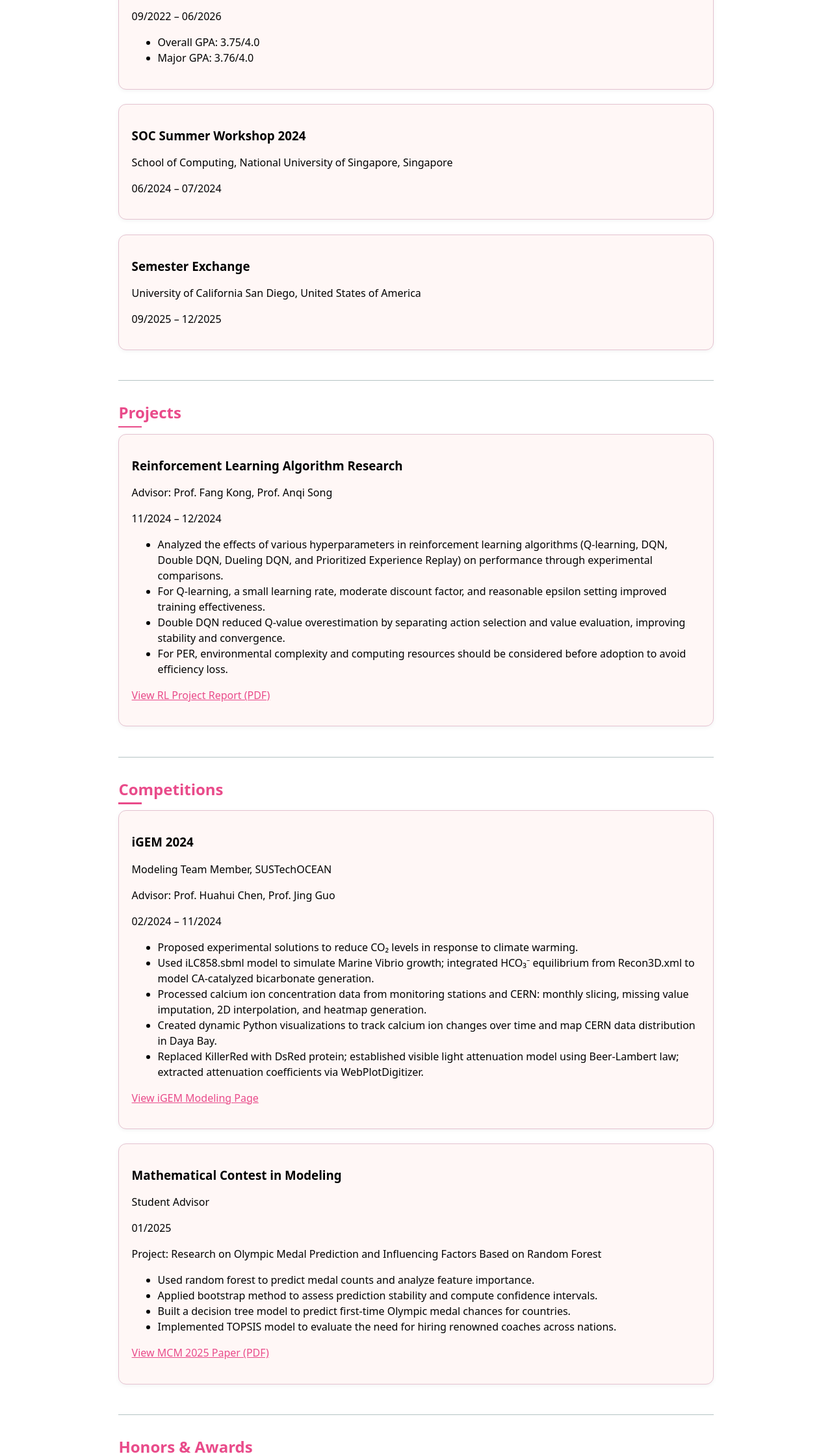
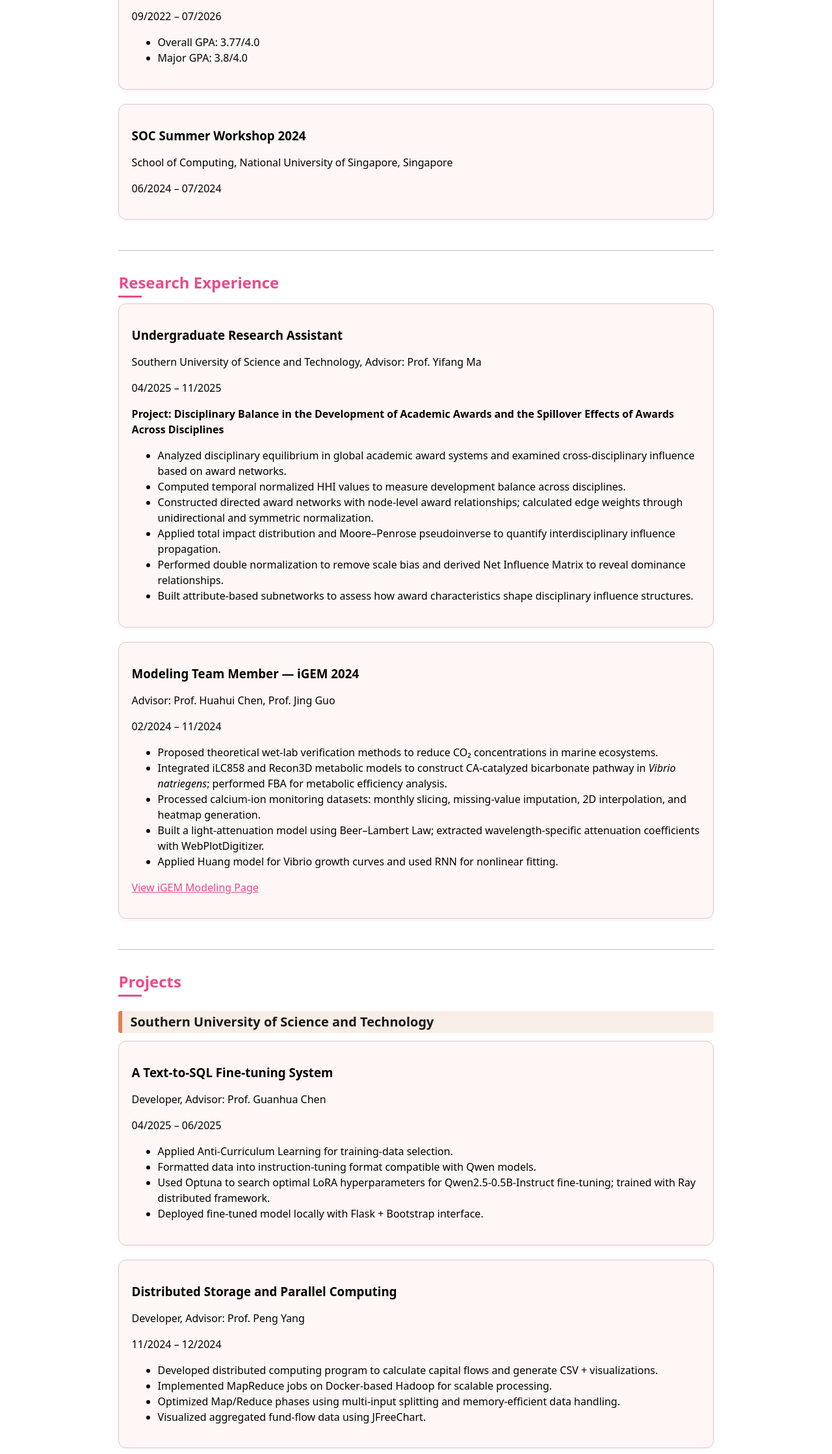
Before and after one commit to Zeng-xinyi/portfolio, a website: page resume/index.html in a window 1280 px wide. Shown: the part 325-2563 px from the top of the page at 65% size. Drawn offline with Linux system fonts and the light colour scheme.

Commit message:
update cv

```diff
--- a/resume/index.html
+++ b/resume/index.html
@@ -10,76 +10,164 @@
 
 <h1>My Resume</h1>
 
+<!-- ===================== EDUCATION ===================== -->
 <section>
     <h2>Education</h2>
+
     <article>
         <h3>Bachelor of Science in Data Science and Big Data Technology</h3>
-            <p><img src="../images/logo.png" alt="Southern University of Science and Technology logo" style="width: 24px;"> Southern University of Science and Technology, Shenzhen, China</p>
-            <p><time datetime="2022-09">09/2022</time> – <time datetime="2026-06">06/2026</time></p>
+        <p><img src="../images/logo.png" alt="Southern University of Science and Technology logo" style="width: 24px;">
+            Southern University of Science and Technology, Shenzhen, China</p>
+        <p><time datetime="2022-09">09/2022</time> – <time datetime="2026-07">07/2026</time></p>
         <ul>
-                <li>Overall GPA: 3.75/4.0</li>
-                <li>Major GPA: 3.76/4.0</li>
+            <li>Overall GPA: 3.77/4.0</li>
+            <li>Major GPA: 3.8/4.0</li>
         </ul>
     </article>
+
     <article>
         <h3>SOC Summer Workshop 2024</h3>
         <p>School of Computing, National University of Singapore, Singapore</p>
         <p><time datetime="2024-06">06/2024</time> – <time datetime="2024-07">07/2024</time></p>
     </article>
+</section>
+
+<!-- ===================== RESEARCH EXPERIENCE ===================== -->
+<section>
+    <h2>Research Experience</h2>
+
     <article>
-            <h3>Semester Exchange</h3>
-            <p>University of California San Diego, United States of America</p>
-            <p><time datetime="2025-09">09/2025</time> – <time datetime="2025-12">12/2025</time></p>
+        <h3>Undergraduate Research Assistant</h3>
+        <p>Southern University of Science and Technology, Advisor: Prof. Yifang Ma</p>
+        <p><time datetime="2025-04">04/2025</time> – <time datetime="2025-11">11/2025</time></p>
+        <p><strong>Project: Disciplinary Balance in the Development of Academic Awards and the Spillover Effects of Awards Across Disciplines</strong></p>
+        <ul>
+            <li>Analyzed disciplinary equilibrium in global academic award systems and examined cross-disciplinary influence based on award networks.</li>
+            <li>Computed temporal normalized HHI values to measure development balance across disciplines.</li>
+            <li>Constructed directed award networks with node-level award relationships; calculated edge weights through unidirectional and symmetric normalization.</li>
+            <li>Applied total impact distribution and Moore–Penrose pseudoinverse to quantify interdisciplinary influence propagation.</li>
+            <li>Performed double normalization to remove scale bias and derived Net Influence Matrix to reveal dominance relationships.</li>
+            <li>Built attribute-based subnetworks to assess how award characteristics shape disciplinary influence structures.</li>
+        </ul>
+    </article>
+
+    <article>
+        <h3>Modeling Team Member — iGEM 2024</h3>
+        <p>Advisor: Prof. Huahui Chen, Prof. Jing Guo</p>
+        <p><time datetime="2024-02">02/2024</time> – <time datetime="2024-11">11/2024</time></p>
+        <ul>
+            <li>Proposed theoretical wet-lab verification methods to reduce CO₂ concentrations in marine ecosystems.</li>
+            <li>Integrated iLC858 and Recon3D metabolic models to construct CA-catalyzed bicarbonate pathway in <em>Vibrio natriegens</em>; performed FBA for metabolic efficiency analysis.</li>
+            <li>Processed calcium-ion monitoring datasets: monthly slicing, missing-value imputation, 2D interpolation, and heatmap generation.</li>
+            <li>Built a light-attenuation model using Beer–Lambert Law; extracted wavelength-specific attenuation coefficients with WebPlotDigitizer.</li>
+            <li>Applied Huang model for Vibrio growth curves and used RNN for nonlinear fitting.</li>
+        </ul>
+        <p><a href="https://2024.igem.wiki/sustechocean/model" target="_blank">View iGEM Modeling Page</a></p>
     </article>
 </section>
 
+<!-- ===================== PROJECTS ===================== -->
 <section>
     <h2>Projects</h2>
+
+    <!-- SUSTech -->
+    <h3 class="sub-title">Southern University of Science and Technology</h3>
+
+    <article>
+        <h3>A Text-to-SQL Fine-tuning System</h3>
+        <p>Developer, Advisor: Prof. Guanhua Chen</p>
+        <p><time datetime="2025-04">04/2025</time> – <time datetime="2025-06">06/2025</time></p>
+        <ul>
+            <li>Applied Anti-Curriculum Learning for training-data selection.</li>
+            <li>Formatted data into instruction-tuning format compatible with Qwen models.</li>
+            <li>Used Optuna to search optimal LoRA hyperparameters for Qwen2.5-0.5B-Instruct fine-tuning; trained with Ray distributed framework.</li>
+            <li>Deployed fine-tuned model locally with Flask + Bootstrap interface.</li>
+        </ul>
+    </article>
+
+    <article>
+        <h3>Distributed Storage and Parallel Computing</h3>
+        <p>Developer, Advisor: Prof. Peng Yang</p>
+        <p><time datetime="2024-11">11/2024</time> – <time datetime="2024-12">12/2024</time></p>
+        <ul>
+            <li>Developed distributed computing program to calculate capital flows and generate CSV + visualizations.</li>
+            <li>Implemented MapReduce jobs on Docker-based Hadoop for scalable processing.</li>
+            <li>Optimized Map/Reduce phases using multi-input splitting and memory-efficient data handling.</li>
+            <li>Visualized aggregated fund-flow data using JFreeChart.</li>
+        </ul>
+    </article>
+
     <article>
         <h3>Reinforcement Learning Algorithm Research</h3>
-            <p>Advisor: Prof. Fang Kong, Prof. Anqi Song</p>
+        <p>Undergraduate Research Assistant, Advisor: Prof. Fang Kong, Prof. Anqi Song</p>
         <p><time datetime="2024-11">11/2024</time> – <time datetime="2024-12">12/2024</time></p>
         <ul>
-                <li>Analyzed the effects of various hyperparameters in reinforcement learning algorithms (Q-learning, DQN, Double DQN, Dueling DQN, and Prioritized Experience Replay) on performance through experimental comparisons.</li>
-                <li>For Q-learning, a small learning rate, moderate discount factor, and reasonable epsilon setting improved training effectiveness.</li>
-                <li>Double DQN reduced Q-value overestimation by separating action selection and value evaluation, improving stability and convergence.</li>
-                <li>For PER, environmental complexity and computing resources should be considered before adoption to avoid efficiency loss.</li>
+            <li>Compared RL algorithms (Q-learning, DQN, Double DQN, Dueling DQN, PER) in FrozenLake-v1 environment.</li>
+            <li>Identified optimal parameter ranges for Q-learning.</li>
+            <li>Demonstrated Double DQN’s reduction in Q-value overestimation.</li>
+            <li>Analyzed when PER may reduce training efficiency.</li>
         </ul>
         <p><a href="../documents/Project_ai.pdf" target="_blank">View RL Project Report (PDF)</a></p>
     </article>
+
+    <article>
+        <h3>Research on Gender Equality Factors</h3>
+        <p>Developer, Advisor: Prof. Zeng Li</p>
+        <p><time datetime="2024-11">11/2024</time> – <time datetime="2024-12">12/2024</time></p>
+        <ul>
+            <li>Conducted statistical analysis on the 2017 Global Gender Gap Report.</li>
+            <li>Performed KNN imputation, cross-validation, PCA, and regression/SVR modeling.</li>
+            <li>Achieved MSE 0.164 and R² 84.3% for Human Capital Index prediction.</li>
+            <li>Applied ANOVA and Kruskal–Wallis tests across categorical factors.</li>
+        </ul>
+    </article>
+
+    <!-- NUS -->
+    <h3 class="sub-title">National University of Singapore</h3>
+
+    <article>
+        <h3>Predicting Ranking of 100m Race — Paris Olympics</h3>
+        <p>Developer, Advisor: Prof. Lek Hsiang Hui</p>
+        <p><time datetime="2024-06">06/2024</time> – <time datetime="2024-07">07/2024</time></p>
+        <ul>
+            <li>Crawled athlete performance data from World Athletics.</li>
+            <li>Cleaned dataset using record filtering, KNN imputation, and standardization.</li>
+            <li>Performed feature engineering, PCA, and correlation analysis.</li>
+            <li>Built logistic regression model with oversampling for class balancing.</li>
+            <li>Achieved accuracy, recall, and F1-score above 0.7.</li>
+        </ul>
+    </article>
 </section>
 
+<!-- ===================== COMPETITIONS ===================== -->
 <section>
     <h2>Competitions</h2>
-        <article>
-            <h3>iGEM 2024</h3>
-            <p>Modeling Team Member, SUSTechOCEAN</p>
-            <p>Advisor: Prof. Huahui Chen, Prof. Jing Guo</p>
-            <p><time datetime="2024-02">02/2024</time> – <time datetime="2024-11">11/2024</time></p>
-            <ul>
-                <li>Proposed experimental solutions to reduce CO₂ levels in response to climate warming.</li>
-                <li>Used iLC858.sbml model to simulate Marine Vibrio growth; integrated HCO₃⁻ equilibrium from Recon3D.xml to model CA-catalyzed bicarbonate generation.</li>
-                <li>Processed calcium ion concentration data from monitoring stations and CERN: monthly slicing, missing value imputation, 2D interpolation, and heatmap generation.</li>
-                <li>Created dynamic Python visualizations to track calcium ion changes over time and map CERN data distribution in Daya Bay.</li>
-                <li>Replaced KillerRed with DsRed protein; established visible light attenuation model using Beer-Lambert law; extracted attenuation coefficients via WebPlotDigitizer.</li>
-            </ul>
-            <p><a href="https://2024.igem.wiki/sustechocean/model" target="_blank">View iGEM Modeling Page</a></p>
-        </article>
+
     <article>
         <h3>Mathematical Contest in Modeling</h3>
         <p>Student Advisor</p>
         <p><time datetime="2025-01">01/2025</time></p>
-            <p>Project: Research on Olympic Medal Prediction and Influencing Factors Based on Random Forest</p>
+        <p><strong>Project: Olympic Medal Prediction via Random Forest</strong></p>
         <ul>
-                <li>Used random forest to predict medal counts and analyze feature importance.</li>
-                <li>Applied bootstrap method to assess prediction stability and compute confidence intervals.</li>
-                <li>Built a decision tree model to predict first-time Olympic medal chances for countries.</li>
-                <li>Implemented TOPSIS model to evaluate the need for hiring renowned coaches across nations.</li>
+            <li>Predicted medal counts using random forest and analyzed feature importance.</li>
+            <li>Applied bootstrap resampling to estimate uncertainty and compute confidence intervals.</li>
+            <li>Used decision tree model to estimate first-time medal-winning probabilities.</li>
+            <li>Built TOPSIS model to evaluate the need for hiring elite coaches across countries.</li>
         </ul>
         <p><a href="../documents/2522428.pdf" target="_blank">View MCM 2025 Paper (PDF)</a></p>
     </article>
 </section>
 
+<!-- ===================== SKILLS ===================== -->
+<section>
+    <h2>Skills</h2>
+    <ul>
+        <li><strong>Programming:</strong> Java, R, Python</li>
+        <li><strong>Software Tools:</strong> MySQL, PyTorch, PyCharm</li>
+    </ul>
+</section>
+
+<!-- ===================== AWARDS ===================== -->
 <section>
     <h2>Honors & Awards</h2>
     <ul>
@@ -89,6 +177,7 @@
         <li>2nd Prize, Guangdong, National College Math Modeling Contest — <time datetime="2023">2023</time>, <time datetime="2024">2024</time></li>
     </ul>
 </section>
+
 <script type="module" src="../global.js"></script>
 </body>
 </html>
--- a/style.css
+++ b/style.css
@@ -456,3 +456,17 @@ circle:hover {
 circle.selected {
   fill: #ff6b6b;
 }
+
+
+/* ===== Sub-Title for Schools in Projects Section ===== */
+.sub-title {
+    margin-top: 32px;
+    margin-bottom: 12px;
+    padding: 6px 12px;
+    font-size: 1.25rem;
+    font-weight: 700;
+    border-left: 6px solid #e37e53;
+    background: #f9eee7;
+    color: #1a1a1a;
+    border-radius: 4px;
+}
```
Lines whose indentation alone changed are shown as unchanged.
